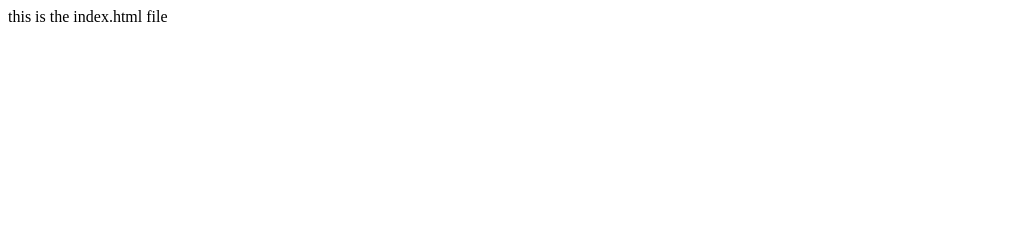
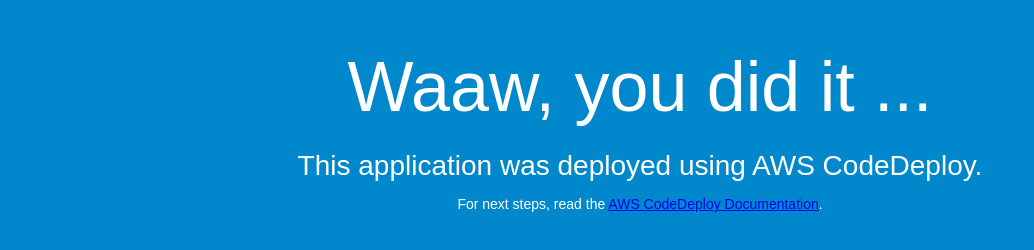
Before and after one commit to achilezweb/codedeploy_github, a plain HTML site: page index.html in a window 1280 px wide. Shown: the whole page, without its empty margins (0-1034 px from the left). Drawn offline with Linux system fonts and the light colour scheme.

Commit message:
added appspec

```diff
--- a/index.html
+++ b/index.html
@@ -1 +1,34 @@
-this is the index.html file
+<!DOCTYPE html>
+<html>
+<head>
+  <meta charset="utf-8">
+  <title>Sample Deployment</title>
+  <style>
+    body {
+      color: #ffffff;
+      background-color: #0188cc;
+      font-family: Arial, sans-serif;
+      font-size: 14px;
+    }
+
+    h1 {
+      font-size: 500%;
+      font-weight: normal;
+      margin-bottom: 0;
+    }
+
+    h2 {
+      font-size: 200%;
+      font-weight: normal;
+      margin-bottom: 0;
+    }
+  </style>
+</head>
+<body>
+  <div align="center">
+    <h1>Waaw, you did it ...</h1>
+    <h2>This application was deployed using AWS CodeDeploy.</h2>
+    <p>For next steps, read the <a href="http://aws.amazon.com/documentation/codedeploy">AWS CodeDeploy Documentation</a>.</p>
+  </div>
+</body>
+</html>
```
Also changed, not shown: LICENSE.txt (added), 6 other files.
